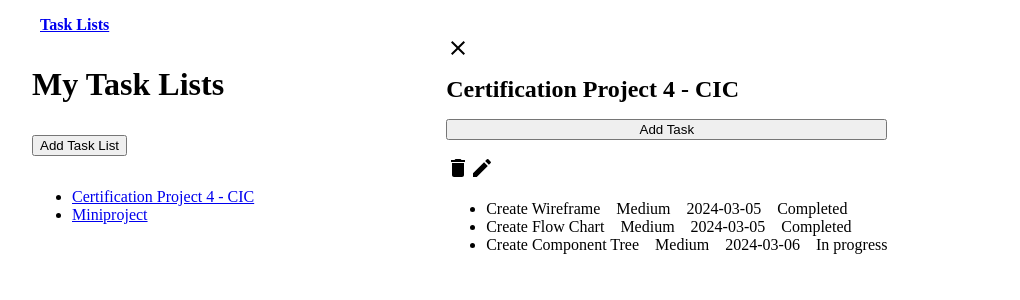
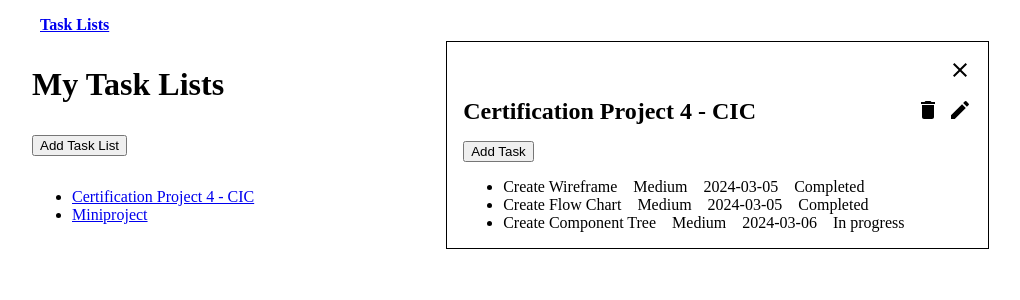
Before and after one commit to NovitaHamilton/certification-project3, a React (Vite) app: page /tasklists/1 in a window 1280 px wide. Shown: the top 300 px of the page, without its empty margins (16-1036 px from the left). Built offline with nearby package versions, Linux system fonts and the light colour scheme.

Commit message:
Add editTaskList functionality and fix a typo on <Button /> component
Add some minor styling on Individual Task List

```diff
--- a/src/App.jsx
+++ b/src/App.jsx
@@ -72,6 +72,12 @@ const App = () => {
         <div className="main-page">
           <Routes>
             <Route
+              path="/"
+              element={
+                <Home tasklists={tasklists} setTasklists={setTasklists} />
+              }
+            />
+            <Route
               path="/tasklists/"
               element={
                 <Home tasklists={tasklists} setTasklists={setTasklists} />
--- a/src/components/Home.jsx
+++ b/src/components/Home.jsx
@@ -15,14 +15,15 @@ function Home({ tasklists, setTasklists }) {
       name: 'New Task List',
       tasks: [],
     };
-    setTasklists([...tasklists, newTaskList]);
+    const newValue = [...tasklists, newTaskList];
+    setTasklists(newValue);
     navigate(`/tasklists/${newTaskList.id}`); // to navigate to the newTaskList route
   };
 
   return (
     <div className="Home">
       <h1>My Task Lists</h1>
-      <Button onCLick={handleAddTaskList}>Add Task List</Button>
+      <Button onClick={handleAddTaskList}>Add Task List</Button>
       <div>
         <TaskLists tasklists={tasklists} />
       </div>
--- a/src/components/IndividualTaskList.jsx
+++ b/src/components/IndividualTaskList.jsx
@@ -1,4 +1,4 @@
-import React from 'react';
+import React, { useState } from 'react';
 import { useParams, useNavigate } from 'react-router-dom';
 import Task from './Task';
 import Button from './common/Button';
@@ -7,12 +7,16 @@ import EditIcon from '@mui/icons-material/Edit';
 import CloseIcon from '@mui/icons-material/Close';
 
 function IndividualTaskList({ tasklists, setTasklists }) {
+  // State to track whether Task List is in editing mode or not
+  const [isEditing, setIsEditing] = useState(false);
+  // State to track edited name
+  const [editedName, setEditedName] = useState('');
+
   const navigate = useNavigate();
+  const { id } = useParams();
 
-  const { id } = useParams();
   // Find the task list with the specified ID
   const tasklist = tasklists.find((tasklist) => tasklist.id === id);
-  console.log(tasklist);
 
   const handleCloseTaskList = (e) => {
     e.preventDefault();
@@ -22,9 +26,29 @@ function IndividualTaskList({ tasklists, setTasklists }) {
   const handleDeleteTaskList = (e) => {
     e.preventDefault();
     const newValue = tasklists.filter((tasklist) => tasklist.id !== id);
-    console.log(newValue);
     setTasklists(newValue);
     navigateToTasksLists();
+  };
+
+  const handleEditTaskList = (e) => {
+    e.preventDefault();
+    setIsEditing(true);
+    setEditedName(tasklist.name);
+  };
+  console.log(editedName);
+
+  const handleSaveEdit = (e) => {
+    e.preventDefault();
+    console.log('Save Edit button clicked!');
+    const newValue = tasklists.map((tasklist) => {
+      if (tasklist.id === id) {
+        return { ...tasklist, name: editedName };
+      }
+      return tasklist;
+    });
+    setTasklists(newValue);
+    setIsEditing(false);
+    console.log(isEditing);
   };
 
   const navigateToTasksLists = () => {
@@ -35,13 +59,35 @@ function IndividualTaskList({ tasklists, setTasklists }) {
 
   return (
     <div className="individual-task">
-      <CloseIcon onClick={handleCloseTaskList} />
-      <h2>{tasklist.name}</h2>
-      <Button onCLick={openAddTaskForm}>Add Task</Button>
-      <div>
-        <DeleteIcon onClick={handleDeleteTaskList} />
-        <EditIcon />
+      <CloseIcon className="close-icon" onClick={handleCloseTaskList} />
+      <div className="tasklist-header">
+        {isEditing ? (
+          <input
+            type="text"
+            value={editedName}
+            onChange={(e) => setEditedName(e.target.value)}
+          />
+        ) : (
+          <h2>{tasklist.name}</h2>
+        )}
+
+        <div className="tasklist-icons">
+          <DeleteIcon onClick={handleDeleteTaskList} />
+          {isEditing ? (
+            <Button
+              className="save-tasklist-edit-button"
+              onClick={handleSaveEdit}
+            >
+              Save Edit
+            </Button>
+          ) : (
+            <EditIcon onClick={handleEditTaskList} />
+          )}
+        </div>
       </div>
+      <Button className="add-task-button" onClick={openAddTaskForm}>
+        Add Task
+      </Button>
 
       <ul>
         {/* Render tasks for the individual task list*/}
--- a/src/components/common/Button.jsx
+++ b/src/components/common/Button.jsx
@@ -1,8 +1,8 @@
 import React from 'react';
 
-function Button({ children, onCLick }) {
+function Button({ children, onClick }) {
   //'children' represents the content inside the 'Button' component, between the opening and closing tags, special prop from React
-  return <button onClick={onCLick}>{children}</button>;
+  return <button onClick={onClick}>{children}</button>;
 }
 
 export default Button;
--- a/src/index.css
+++ b/src/index.css
@@ -46,8 +46,12 @@ svg {
 .individual-task {
   display: flex;
   flex-direction: column;
+  justify-content: center;
+  align-items: flex-start;
   gap: 1rem;
   text-decoration: none;
+  border: 0.1rem solid;
+  padding: 1rem;
 }
 
 .individual-task ul {
@@ -55,3 +59,22 @@ svg {
   flex-direction: column;
   align-items: flex-start;
 }
+
+.close-icon {
+  align-self: flex-end;
+}
+
+.tasklist-header {
+  display: flex;
+  flex-direction: row;
+  gap: 10rem;
+}
+
+.tasklist-icons {
+  display: flex;
+  flex-direction: row;
+  gap: 0.5rem;
+}
+
+.save-tasklist-edit-button {
+}
```
